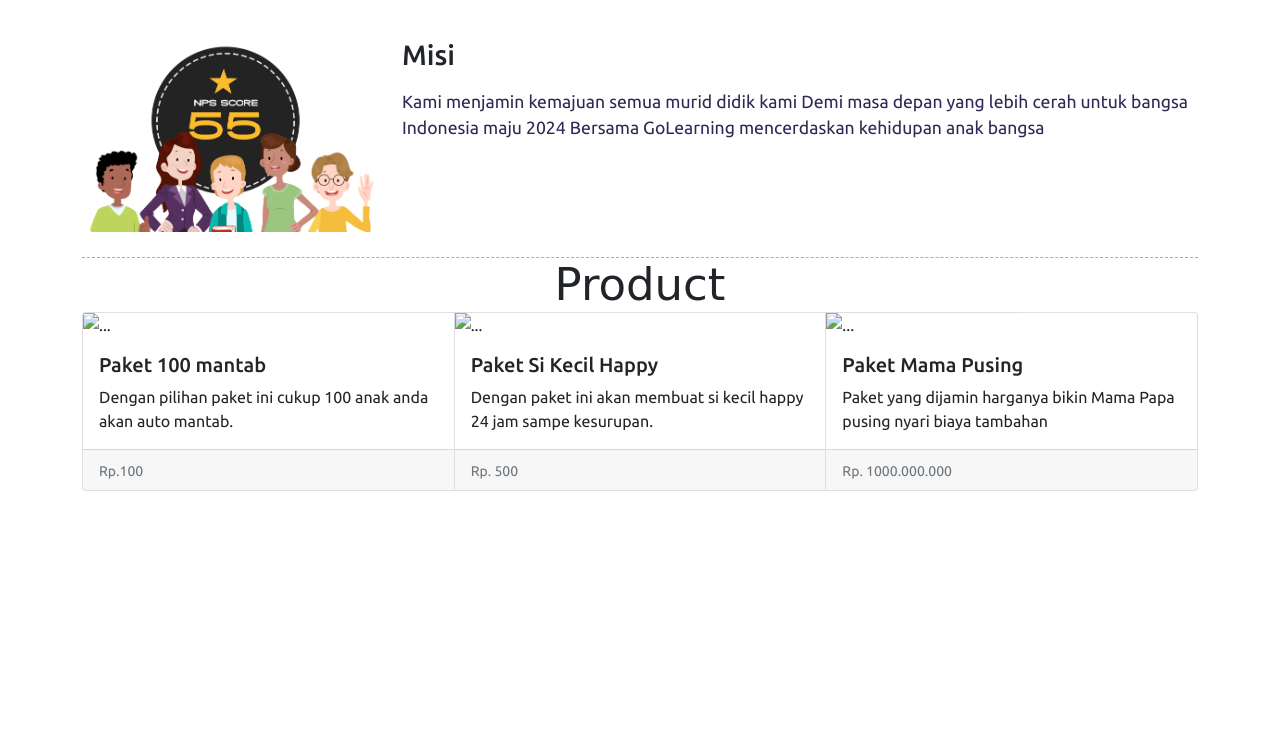
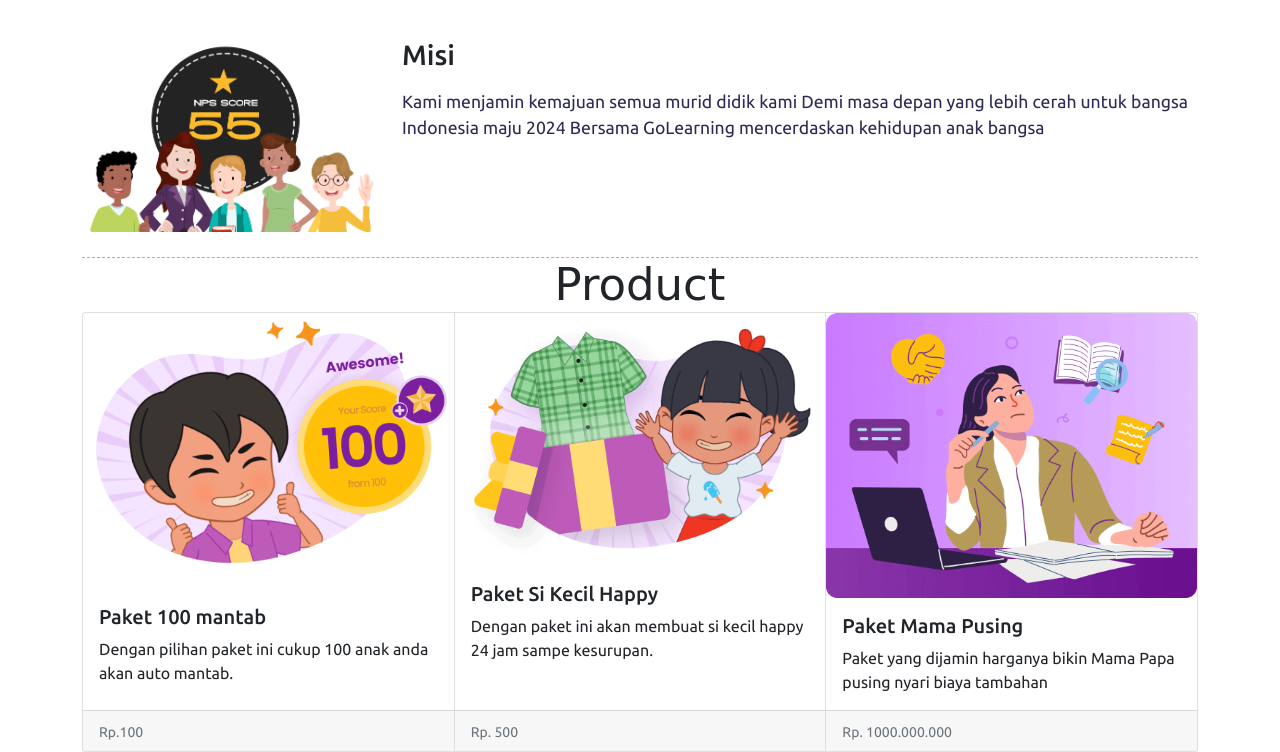
Before and after one commit to Haiqal47/tugas-company-profil-2, a plain HTML site: page index.html in a window 1280 px wide. Shown: the part 931-1683 px from the top of the page. Before the commit the page ends 1422 px from the top, so only its background shows below. Drawn offline with nearby package versions, Linux system fonts and the light colour scheme; files that its build step writes are made by us from their sources; the site is published under a folder, as on GitHub Pages, so addresses that start at the root find nothing.

Commit message:
Update index.html

```diff
--- a/index.html
+++ b/index.html
@@ -80,7 +80,7 @@
 
       <div class="card-group">
         <div class="card">
-          <img src="/img/card1.png" class="card-img-top" alt="...">
+          <img src="./img/card1.png" class="card-img-top" alt="...">
           <div class="card-body">
             <h5 class="card-title">Paket 100 mantab </h5>
             <p class="card-text">Dengan pilihan paket ini cukup 100 anak anda akan auto mantab.</p>
@@ -90,7 +90,7 @@
           </div>
         </div>
         <div class="card">
-          <img src="/img/card2.png" class="card-img-top" alt="...">
+          <img src="./img/card2.png" class="card-img-top" alt="...">
           <div class="card-body">
             <h5 class="card-title">Paket Si Kecil Happy</h5>
             <p class="card-text">Dengan paket ini akan membuat si kecil happy 24 jam sampe kesurupan.</p>
@@ -100,7 +100,7 @@
           </div>
         </div>
         <div class="card">
-          <img src="/img/card3.png" class="card-img-top" alt="...">
+          <img src="./img/card3.png" class="card-img-top" alt="...">
           <div class="card-body">
             <h5 class="card-title">Paket Mama Pusing</h5>
             <p class="card-text">Paket yang dijamin harganya bikin Mama Papa pusing nyari biaya tambahan</p>
```
